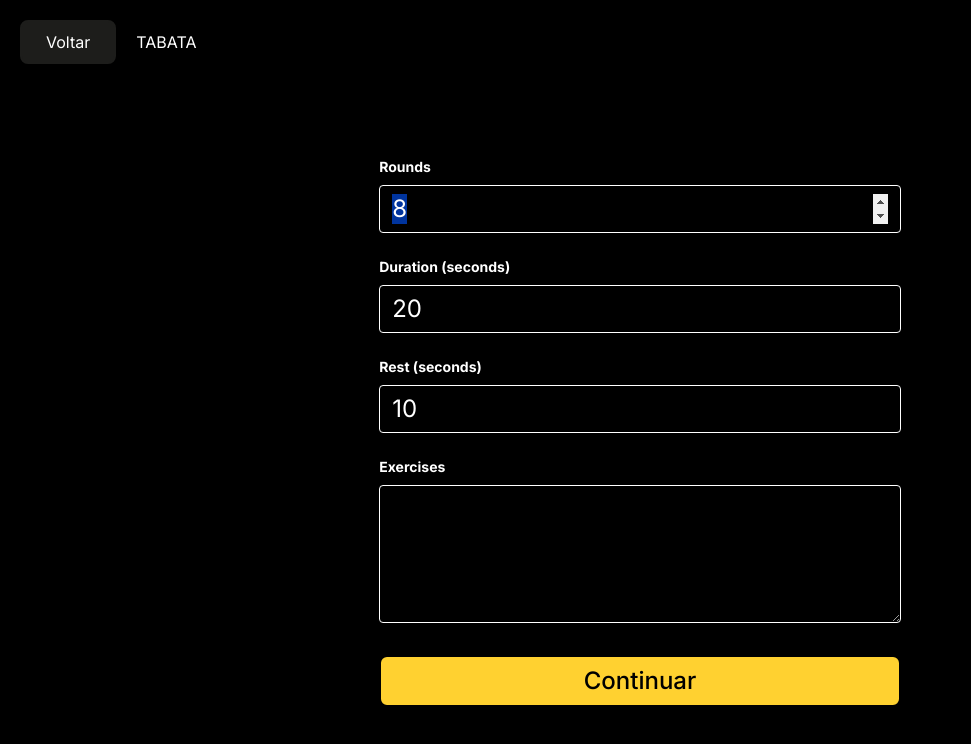
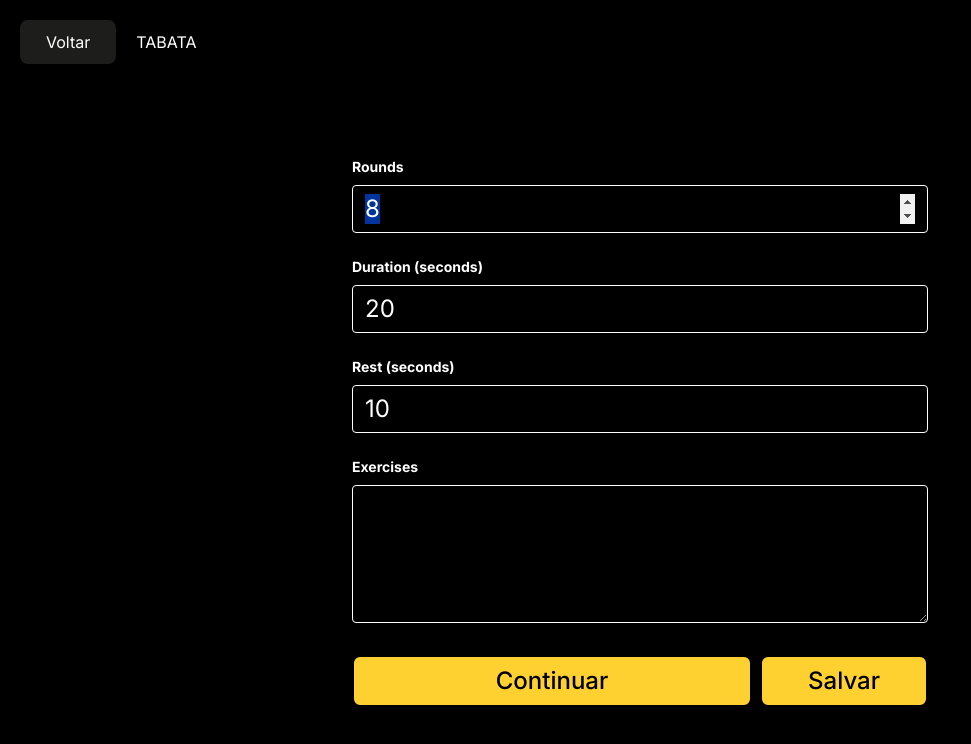
Before and after one commit to oesleik/timer, a React (Vite) app: page /#/mode/TABATA in a window 1280 px wide. Shown: the top 744 px of the page, without its empty margins (0-971 px from the left). Built offline with nearby package versions, Linux system fonts and the light colour scheme.

Commit message:
Custom modes

```diff
--- a/src/components/ModeParamsForm.tsx
+++ b/src/components/ModeParamsForm.tsx
@@ -1,5 +1,6 @@
 import { useEffect, useState } from "react";
 import { CustomParamSettings, ModeSettings, ModeType } from "../modes/types";
+import { isCustomRef, saveCustomSettingsToStorage } from "../hooks/useCustomModeSettings";
 
 type FormData = Record<string, string>;
 
@@ -16,10 +17,16 @@ export const ModeParamsForm = ({
 	const autoFocusOn = Object.entries(customParams).find(([, param]) => param.inputType !== "options")?.[0];
 
 	const [formData, setFormData] = useState<FormData>(() => {
-		const formData: FormData = { exercises: "" };
+		const formData: FormData = { exercises: modeSettings.exercises || "" };
+
+		if (isCustomRef(ref)) {
+			formData.description = modeSettings.description;
+		}
+
 		Object.entries(customParams).forEach(([ref, param]) => {
 			formData[ref] = String(param.defaultValue || "");
 		});
+
 		return formData;
 	});
 
@@ -38,12 +45,30 @@ export const ModeParamsForm = ({
 		setCustomSettings(formData);
 	};
 
+	const saveConfig = () => {
+		if (!formData.description) {
+			const name = prompt("Custom settings name:") || `Custom setting: ${ref}`;
+			if (name == null) return; // Usuário cancelou a operação
+			formData.description = name;
+		}
+
+		saveCustomSettingsToStorage(ref, modeSettings.type, formData);
+	};
+
 	if (!Object.keys(customParams).length) {
 		return null;
 	}
 
 	return <>
-		<form onSubmit={() => { }} className="text-2xl">
+		<form onSubmit={() => { }} className="text-2xl w-full">
+			{isCustomRef(ref) && !!formData.description && (
+				<CustomParamInput
+					param={{ inputType: "text", description: "Description", defaultValue: "" }}
+					value={formData.description}
+					setValue={(value: string) => setParamValue("description", value)}
+				/>
+			)}
+
 			{Object.entries(customParams).map(([ref, param]) => (
 				<CustomParamInput
 					key={ref}
@@ -55,18 +80,28 @@ export const ModeParamsForm = ({
 			))}
 
 			<CustomParamInput
-				param={{ inputType: "text", description: "Exercises", defaultValue: "" }}
+				param={{ inputType: "textarea", description: "Exercises", defaultValue: "" }}
 				value={formData.exercises}
 				setValue={(value: string) => setParamValue("exercises", value)}
 			/>
 
+			<div className="flex items-stretch w-full gap-2">
 				<button
 					type="button"
 					onClick={() => submitParams()}
-				className="text-center w-full px-6 py-2 bg-echo-yellow-500 text-echo-black-500 font-medium rounded-lg mr-4 border-2 focus:border-echo-white-500 hover:border-echo-white-500 cursor-pointer"
+					className="text-center flex-3 px-6 py-2 bg-echo-yellow-500 text-echo-black-500 font-medium rounded-lg border-2 focus:border-echo-white-500 hover:border-echo-white-500 cursor-pointer"
 				>
 					Continuar
 				</button>
+
+				<button
+					type="button"
+					onClick={() => saveConfig()}
+					className="text-center flex-1 px-6 py-2 bg-echo-yellow-500 text-echo-black-500 font-medium rounded-lg border-2 focus:border-echo-white-500 hover:border-echo-white-500 cursor-pointer"
+				>
+					Salvar
+				</button>
+			</div>
 		</form>
 	</>;
 };
@@ -120,6 +155,22 @@ const CustomParamInput = ({ param, value, setValue, autoFocus }: {
 			<label className="block text-echo-white-500 text-sm font-bold mb-2">
 				{param.description}
 			</label>
+			<input
+				type="text"
+				value={value}
+				autoFocus={autoFocus}
+				onFocus={event => event.target.select()}
+				onChange={event => setValue(event.target.value)}
+				className="shadow appearance-none border rounded w-full py-2 px-3 mb-6 text-echo-white-500 leading-tight focus:outline-none focus:shadow-outline"
+			/>
+		</>;
+	}
+
+	if (param.inputType === "textarea") {
+		return <>
+			<label className="block text-echo-white-500 text-sm font-bold mb-2">
+				{param.description}
+			</label>
 			<textarea
 				rows={4}
 				value={value}
--- a/src/hooks/useCustomModeSettings.ts
+++ b/src/hooks/useCustomModeSettings.ts
@@ -1,44 +1,77 @@
+import { DEFAULT_MODES } from "../modes/default-modes";
 import { ModeSettings, ModeType } from "../modes/types";
 
 const PREFIX = "CUSTOM_";
-type CustomRef = `${typeof PREFIX}${number}`
+export type CustomRef = `${typeof PREFIX}${number}`;
 
-export const getCustomModeFromStorage = (ref: CustomRef | string): ModeSettings | null => {
-	if (!ref.startsWith(PREFIX)) return null;
+export const isCustomRef = (ref: CustomRef | string | null): ref is CustomRef => {
+	return !!ref && ref.startsWith(PREFIX);
+};
 
+export const getCustomModeFromStorage = (ref: CustomRef): ModeSettings | null => {
 	const localItem = localStorage.getItem(ref);
 	const parsedItem = localItem ? JSON.parse(localItem) : null;
 
-	if (!parsedItem) return null;
-	return parsedItem as ModeSettings;
+	if (!parsedItem || !parsedItem.type || !parsedItem.params) return null;
+
+	const baseModeSettings: ModeSettings = DEFAULT_MODES[parsedItem.type as ModeType];
+	if (!baseModeSettings || baseModeSettings.type === "NOT_FOUND") return null;
+
+	const customParams = { ...(baseModeSettings.customParams || {}) };
+
+	Object.keys(customParams).forEach(key => {
+		if (parsedItem.params[key]) {
+			customParams[key] = {
+				...customParams[key],
+				defaultValue: parsedItem.params[key]
+			};
+		}
+	});
+
+	return {
+		...baseModeSettings,
+		description: parsedItem.params.description || ("Custom " + baseModeSettings.description),
+		exercises: (parsedItem.params.exercises as string | undefined) || baseModeSettings.exercises,
+		customParams: customParams,
+	};
 };
 
-export const getCustomModesFromStorage = (): Record<CustomRef, ModeSettings> => {
+export const getAllCustomModesFromStorage = (): Record<CustomRef, ModeSettings> => {
 	const customModes: Record<CustomRef, ModeSettings> = {};
 
 	for (let i = 0; i < localStorage.length; i++) {
 		const key = localStorage.key(i);
-		const customMode = getCustomModeFromStorage(key || "");
+		if (!isCustomRef(key)) continue;
+
+		const customMode = getCustomModeFromStorage(key);
 
 		if (customMode) {
-			customModes[key as CustomRef] = customMode;
+			customModes[key] = customMode;
 		}
 	}
 
 	return customModes;
 };
 
-export const saveCustomModeToStorage = (ref: CustomRef | string, customMode: ModeSettings) => {
+export const saveCustomSettingsToStorage = (
+	ref: CustomRef | string,
+	type: ModeType,
+	params: Record<string, string>
+) => {
 	if (!ref.startsWith(PREFIX)) {
-		const existingModes = getCustomModesFromStorage();
-		let refId = Object.keys(existingModes).length;
+		const existingCustomSettins = getAllCustomModesFromStorage();
+		let refId = Object.keys(existingCustomSettins).length;
 
-		while (!((PREFIX + refId) in existingModes)) {
+		while ((PREFIX + refId) in existingCustomSettins) {
 			refId++;
 		}
 
 		ref = PREFIX + refId;
 	}
 
-	localStorage.setItem(ref, JSON.stringify(customMode));
+	localStorage.setItem(ref, JSON.stringify({ type, params }));
 };
+
+export const removeCustomSettingsFromStorage = (ref: CustomRef) => {
+	localStorage.removeItem(ref);
+};
--- a/src/hooks/useModeSettings.ts
+++ b/src/hooks/useModeSettings.ts
@@ -1,11 +1,11 @@
 import { DEFAULT_MODES } from "../modes/default-modes";
 import { ModeSettings, ModeType } from "../modes/types";
-import { getCustomModeFromStorage, getCustomModesFromStorage } from "./useCustomModeSettings";
+import { getCustomModeFromStorage, getAllCustomModesFromStorage, isCustomRef } from "./useCustomModeSettings";
 
 export const getAvailableModes = () => {
 	return Object.entries({
 		...DEFAULT_MODES,
-		...getCustomModesFromStorage(),
+		...getAllCustomModesFromStorage(),
 	}).filter(([key]) => key != "NOT_FOUND").map(([key, mode]) => ({
 		ref: key,
 		description: mode.description,
@@ -17,8 +17,10 @@ export const useModeSettings = (ref: ModeType | string): ModeSettings => {
 		return DEFAULT_MODES[ref as ModeType];
 	}
 
-	const customModeSettings = getCustomModeFromStorage(ref);
-	if (customModeSettings != null) return customModeSettings;
+	if (isCustomRef(ref)) {
+		const customModeSettings = getCustomModeFromStorage(ref);
+		if (customModeSettings != null) return customModeSettings;
+	}
 
 	return DEFAULT_MODES.NOT_FOUND;
 };
--- a/src/main.tsx
+++ b/src/main.tsx
@@ -4,7 +4,7 @@ import { HashRouter, Route, Routes } from "react-router";
 import "./index.css"
 
 import { ModeSelectionRoute } from "./routes/ModeSelectionRoute.tsx";
-import { ModeSelectConfigRoute } from "./routes/ModeSelectConfigRoute.tsx";
+import { ModeConfigRoute } from "./routes/ModeConfigRoute.tsx";
 import { TimerControlRoute } from "./routes/TimerControlRoute.tsx";
 
 
@@ -14,7 +14,7 @@ createRoot(document.getElementById("root")!).render(
 			<Routes>
 				{/* Sender */}
 				<Route index element={<ModeSelectionRoute />} />
-				<Route path="/mode/:mode" element={<ModeSelectConfigRoute />} />
+				<Route path="/mode/:mode" element={<ModeConfigRoute />} />
 				<Route path="/timer/:mode" element={<TimerControlRoute />} />
 			</Routes>
 		</HashRouter>
--- a/src/modes/types.ts
+++ b/src/modes/types.ts
@@ -26,6 +26,7 @@ export type ModeSettings = {
 	description: string,
 	roundSettings: RoundSettings,
 	customParams?: Record<string, CustomParamSettings>,
+	exercises?: string,
 };
 
 type RoundSettings = {
@@ -60,7 +61,7 @@ type ParsedRoundStepSettings = {
 };
 
 export type CustomParamSettings = { description: string } & CustomTypeParam;
-type CustomTypeParam = CustomNumberParam | CustomOptionsParam | CustomTextParam;
+type CustomTypeParam = CustomNumberParam | CustomOptionsParam | CustomTextParam | CustomTextareaParam;
 
 type CustomNumberParam = {
 	inputType: "number",
@@ -79,4 +80,9 @@ type CustomTextParam = {
 	defaultValue: string,
 };
 
+type CustomTextareaParam = {
+	inputType: "textarea",
+	defaultValue: string,
+};
+
 export type CustomParamReplacement = `__${string}__`;
--- a/src/pages/ModeSelectConfigPage.tsx
+++ b/src/pages/ModeConfigPage.tsx
@@ -3,7 +3,7 @@ import { useNavigate } from "react-router";
 import { ModeSettings, ModeType } from "../modes/types";
 import { ModeParamsForm } from "../components/ModeParamsForm";
 
-export const ModeSelectConfigPage = ({ modeSettings, ref }: { modeSettings: ModeSettings, ref: ModeType | string }) => {
+export const ModeConfigPage = ({ modeSettings, ref }: { modeSettings: ModeSettings, ref: ModeType | string }) => {
 	const navigate = useNavigate();
 
 	const setCustomSettings = (customSettings: Record<string, string>) => {
@@ -17,7 +17,7 @@ export const ModeSelectConfigPage = ({ modeSettings, ref }: { modeSettings: Mode
 			<h1 className="inline-block ml-5">{modeSettings.description}</h1>
 		</div>
 
-		<div className="text-2xl grid place-items-center h-full max-w-xl mx-auto">
+		<div className="text-2xl grid place-items-center h-full max-w-xl mx-auto w-full">
 			<ModeParamsForm modeSettings={modeSettings} setCustomSettings={setCustomSettings} ref={ref} />
 		</div>
 	</div>;
--- /dev/null
+++ b/src/routes/ModeConfigRoute.tsx
@@ -0,0 +1,9 @@
+import { useParams } from "react-router";
+import { useModeSettings } from "../hooks/useModeSettings";
+import { ModeConfigPage } from "../pages/ModeConfigPage";
+
+export const ModeConfigRoute = () => {
+	const params = useParams();
+	const modeSettings = useModeSettings(params.mode || "");
+	return <ModeConfigPage modeSettings={modeSettings} ref={params.mode || ""} />
+}
--- a/src/routes/ModeSelectConfigRoute.tsx
+++ /dev/null
@@ -1,9 +0,0 @@
-import { useParams } from "react-router";
-import { useModeSettings } from "../hooks/useModeSettings";
-import { ModeSelectConfigPage } from "../pages/ModeSelectConfigPage";
-
-export const ModeSelectConfigRoute = () => {
-	const params = useParams();
-	const modeSettings = useModeSettings(params.mode || "");
-	return <ModeSelectConfigPage modeSettings={modeSettings} ref={params.mode || ""} />
-}
```
Also changed, not shown: src/pages/ModeSelectionPage.tsx (+24 -1 lines). Lines whose indentation alone changed are shown as unchanged.
